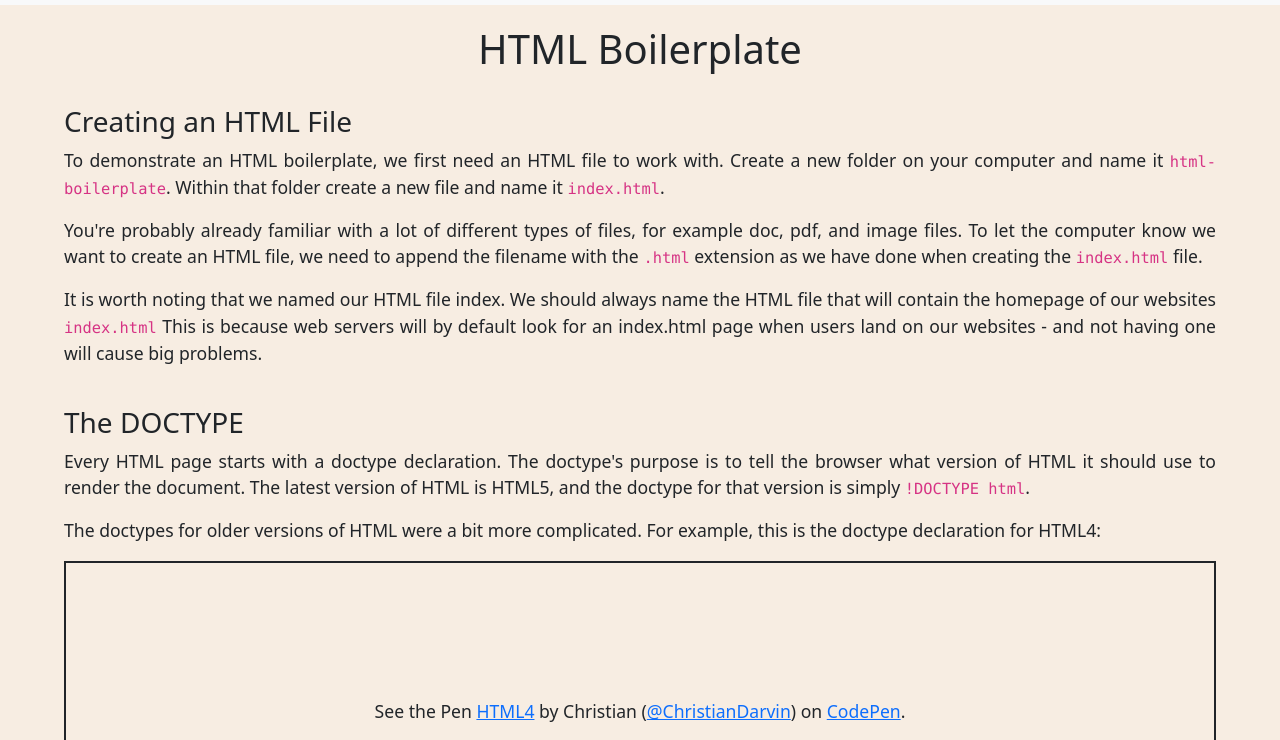
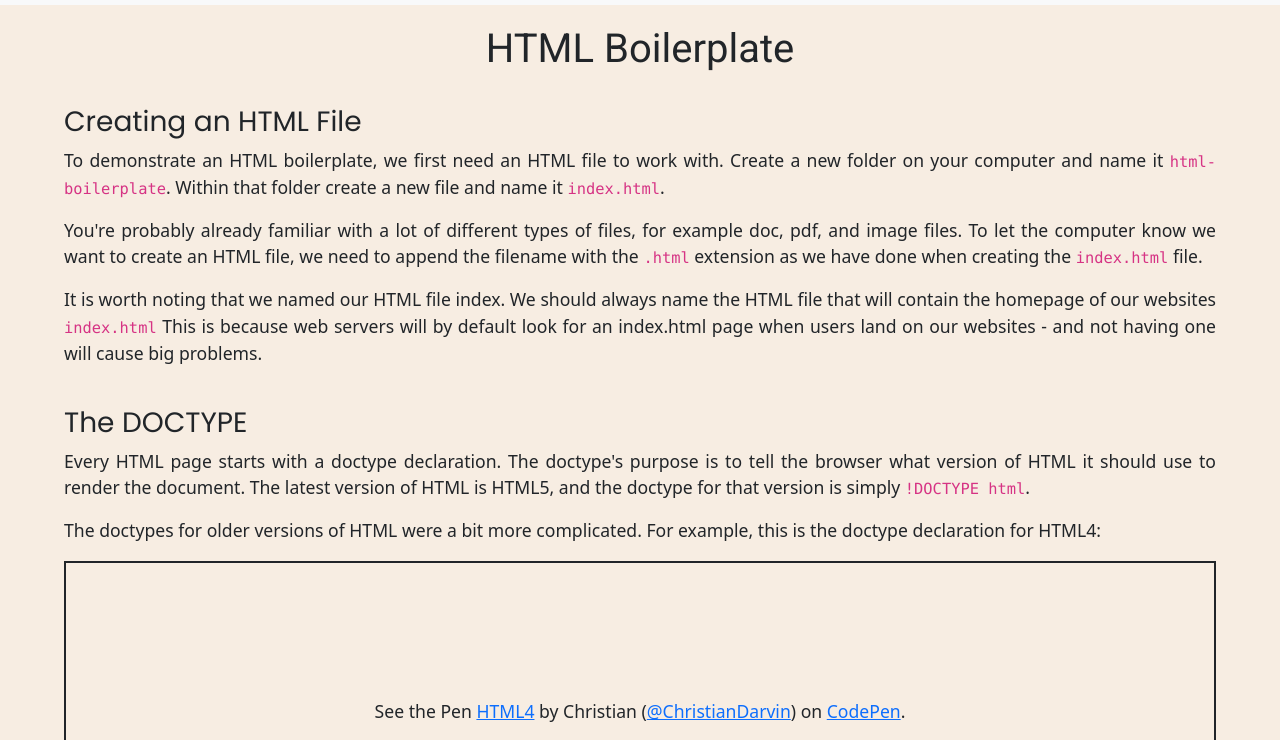
Before and after one commit to christiandarvs/ITCS111-Introduction-to-HTML, a plain HTML site: page boilerplate.html in a window 1280 px wide. Shown: the part 60-800 px from the top of the page. Drawn offline with nearby package versions, Linux system fonts and the light colour scheme; a script that the page names is missing.

Commit message:
edit the font family of headings

```diff
--- a/aboutus.css
+++ b/aboutus.css
@@ -18,8 +18,13 @@ p{
     line-height: 1.3;
 }
 
-h2, h1{
+h1{
     margin-top: 20px;
+    font-family: 'Roboto';
+}
+h2 {
+    margin-top: 20px;
+    font-family: 'Poppins';
 }
 
 .card-img-top{
--- a/boilerplate.css
+++ b/boilerplate.css
@@ -11,13 +11,15 @@
 h1 {
     text-align: center;
     margin-top: 20px;
+    font-family: 'Roboto';
 }
 
 .container-lg{
     text-align: right;
 }
 
-h3{
+h3, h4{
+   font-family: 'Poppins';
     text-align: left;
 }
 p{
--- a/boilerplate.html
+++ b/boilerplate.html
@@ -13,6 +13,7 @@
     <script src="https://cdn.jsdelivr.net/npm/bootstrap@5.2.2/dist/js/bootstrap.bundle.min.js"
         integrity="sha384-OERcA2EqjJCMA+/3y+gxIOqMEjwtxJY7qPCqsdltbNJuaOe923+mo//f6V8Qbsw3"
         crossorigin="anonymous"></script>
+        <link href="https://fonts.googleapis.com/css2?family=IBM+Plex+Sans&family=Poppins&family=Roboto&display=swap" rel="stylesheet">
     <link rel="stylesheet" href="boilerplate.css">
 </head>
 
--- a/elements.css
+++ b/elements.css
@@ -11,6 +11,7 @@
 h1 {
     text-align: center;
     margin-top: 20px;
+    font-family: 'Roboto';
 }
 
 .container-lg{
@@ -19,6 +20,8 @@ h1 {
 
 h3{
     text-align: left;
+    font-family: 'Poppins';
+
 }
 p{
     text-align: justify;
--- a/introduction.css
+++ b/introduction.css
@@ -11,6 +11,7 @@
 h1 {
     text-align: center;
     margin-top: 20px;
+    font-family: 'Roboto';
 }
 
 .container-lg{
@@ -19,6 +20,7 @@ h1 {
 
 h3{
     text-align: left;
+    font-family: 'Poppins';
 }
 p{
     text-align: justify;
--- a/learnmore.css
+++ b/learnmore.css
@@ -32,3 +32,7 @@ body {
 .card-text{
     text-align: justify;
 }
+
+h5 {
+    font-family: 'Poppins';
+}
--- a/lists.css
+++ b/lists.css
@@ -11,14 +11,16 @@
 h1 {
     text-align: center;
     margin-top: 20px;
+    font-family: 'Roboto';
 }
 
 .container-lg{
     text-align: right;
 }
 
-h3{
+h3, h2{
     text-align: left;
+    font-family: 'Poppins';
 }
 p{
     text-align: justify;
--- a/workingwithtext.css
+++ b/workingwithtext.css
@@ -11,14 +11,16 @@
 h1 {
     text-align: center;
     margin-top: 20px;
+    font-family: 'Roboto';
 }
 
 .container-lg{
     text-align: right;
 }
 
-h3{
+h3, h2{
     text-align: left;
+    font-family: 'Poppins';
 }
 p{
     text-align: justify;
```
Also changed, not shown: aboutus.html (+1 -1 lines), elements.html (+1 -0 lines), index.html (+1 -1 lines), introduction.html (+1 -0 lines), learnmore.html (+1 -0 lines), linksimg.html (+1 -0 lines), lists.html (+1 -0 lines), styles.css (+0 -10 lines), workingwithtxt.html (+1 -0 lines).
